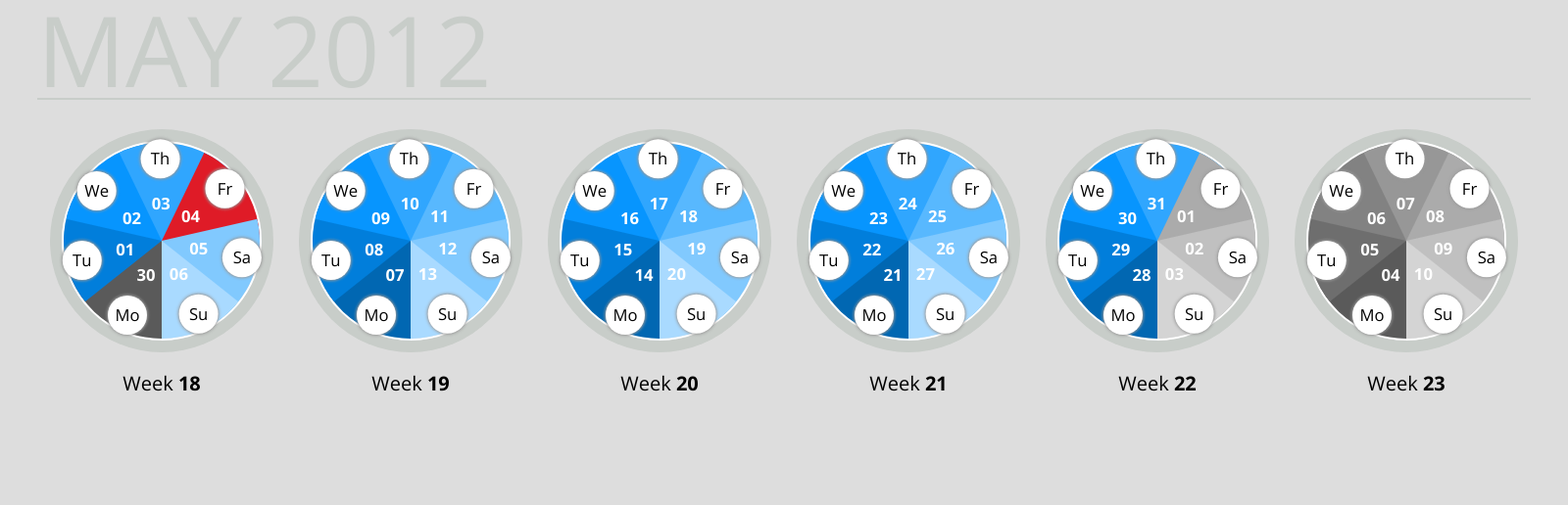
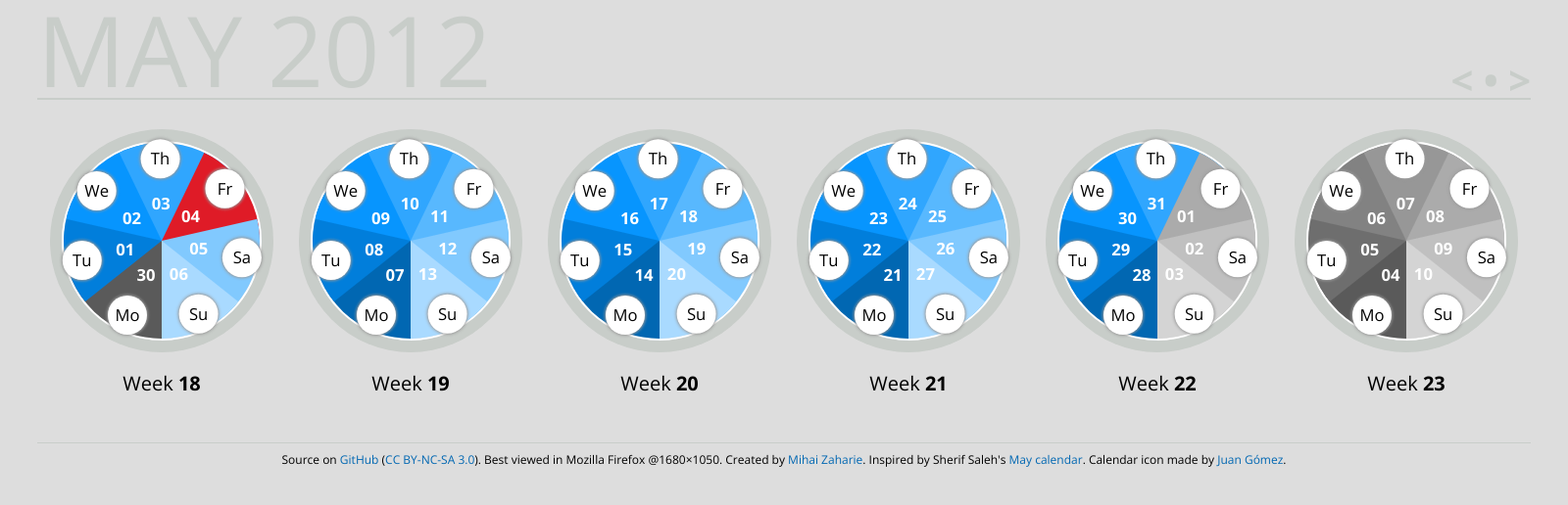
Before and after one commit to avataru/DeskCal, a PHP site: page /index.php in a window 1600 px wide. Shown: the top 516 px of the page at 98% size. Run offline with PHP 8.4, Linux system fonts and the light colour scheme; some libraries are stand-ins or nearby versions.

Commit message:
Added navigation and copyright.

```diff
--- a/index.php
+++ b/index.php
@@ -62,7 +62,14 @@ $requestYear = (isset($_GET['year'])) ? $_GET['year'] : date('Y');
 // Prepare the calendar data
 
 $timestamp = mktime(0, 0, 0, $requestMonth, 1, $requestYear);
+
 $month['name'] = date('F', $timestamp) . ' ' . $requestYear;
+
+$previousMonth = strtotime(date('Y-m-d', $timestamp) . ' - 1 month');
+$month['previous'] = array('year' => date('Y', $previousMonth), 'month' => date('n', $previousMonth));
+$nextMonth = strtotime(date('Y-m-d', $timestamp) . ' + 1 month');
+$month['next'] = array('year' => date('Y', $nextMonth), 'month' => date('n', $nextMonth));
+
 $week = (int) date('W', $timestamp);
 
 for ($w = 1; $w <= 6; $w++)
--- a/stylesheets/main.css
+++ b/stylesheets/main.css
@@ -41,7 +41,9 @@ h1 { font-size: 100px; border-bottom: 2px solid #c8cdc9; text-transform: upperca
 h2 { color: #000; font-size: 20px; margin-top: 236px; font-weight: 400; }
 h2 strong { font-weight: 700; }
 
-.wrapper { margin: 0 auto; width: 1524px; }
+.wrapper, footer { position: relative; margin: 0 auto; width: 1524px; }
+
+.month { margin-bottom: 350px; }
 
 .week { position: relative; width: 200px; height: 200px; border: 2px solid #fff; -moz-border-radius: 102px; -webkit-border-radius: 102px; -o-border-radius: 102px; -ms-border-radius: 102px; border-radius: 102px; -moz-box-shadow: 0 0 0 12px #c8cdc9; -webkit-box-shadow: 0 0 0 12px #c8cdc9; -o-box-shadow: 0 0 0 12px #c8cdc9; -ms-box-shadow: 0 0 0 12px #c8cdc9; box-shadow: 0 0 0 12px #c8cdc9; margin: 12px; float: left; margin-left: 25px; margin-right: 25px; text-align: center; }
 
@@ -94,3 +96,11 @@ h2 strong { font-weight: 700; }
 .day.sunday.off-month .slice { background-color: #d4d4d4; }
 
 .day.today .slice { background-color: #df1b27; }
+
+nav { font-size: 40px; font-family: 'Open Sans', sans-serif; font-weight: 700; position: absolute; right: 0; bottom: 0; }
+nav a { color: #c8cdc9; text-decoration: none; }
+nav a:hover { color: #0167b2; }
+
+footer { clear: both; text-align: center; font-size: 12px; font-family: 'Open Sans', sans-serif; font-weight: 300; line-height: 14px; border-top: 1px solid #c8cdc9; margin-top: 10px; padding-top: 10px; }
+footer a { color: #0167b2; text-decoration: none; }
+footer a:hover { color: #df1b27; text-decoration: underline; }
--- a/stylesheets/sass/main.scss
+++ b/stylesheets/sass/main.scss
@@ -59,7 +59,7 @@ h1, h2 {
 }
 
 h1 {
-	font-size: 100px;
+	font-size: $size / 2;
 	border-bottom: 2px solid $neutral-color;
 	text-transform: uppercase;
 	color: $neutral-color;
@@ -68,7 +68,7 @@ h1 {
 
 h2 {
 	color: #000;
-	font-size: 20px;
+	font-size: $size / 10;
 	margin-top: $size + (3 * $outline);
 	font-weight: 400;
 
@@ -77,12 +77,14 @@ h2 {
 	}
 }
 
-.wrapper {
+.wrapper, footer {
+	position: relative;
 	margin: 0 auto;
 	width: (($size + $size / 4) + (2 * 2px)) * 6;
 }
 
 .month {
+	margin-bottom: $size * 1.75;
 }
 
 .week {
@@ -179,3 +181,43 @@ $d: 0;
 .day.today .slice {
 	background-color: $slice-today-color;
 }
+
+nav {
+	font-size: $size / 5;
+	font-family: 'Open Sans', sans-serif;
+	font-weight: 700;
+	position: absolute;
+	right: 0;
+	bottom: 0;
+
+	a {
+		color: $neutral-color;
+		text-decoration: none;
+
+		&:hover {
+			color: $slice-base-color;
+		}
+	}
+}
+
+footer {
+	clear: both;
+	text-align: center;
+	font-size: 12px;
+	font-family: 'Open Sans', sans-serif;
+	font-weight: 300;
+	line-height: 14px;
+	border-top: 1px solid $neutral-color;
+	margin-top: 10px;
+	padding-top: 10px;
+
+	a {
+		color: $slice-base-color;
+		text-decoration: none;
+
+		&:hover {
+			color: $slice-today-color;
+			text-decoration: underline;
+		}
+	}
+}
```
Also changed, not shown: templates/month.tpl (+12 -0 lines).
